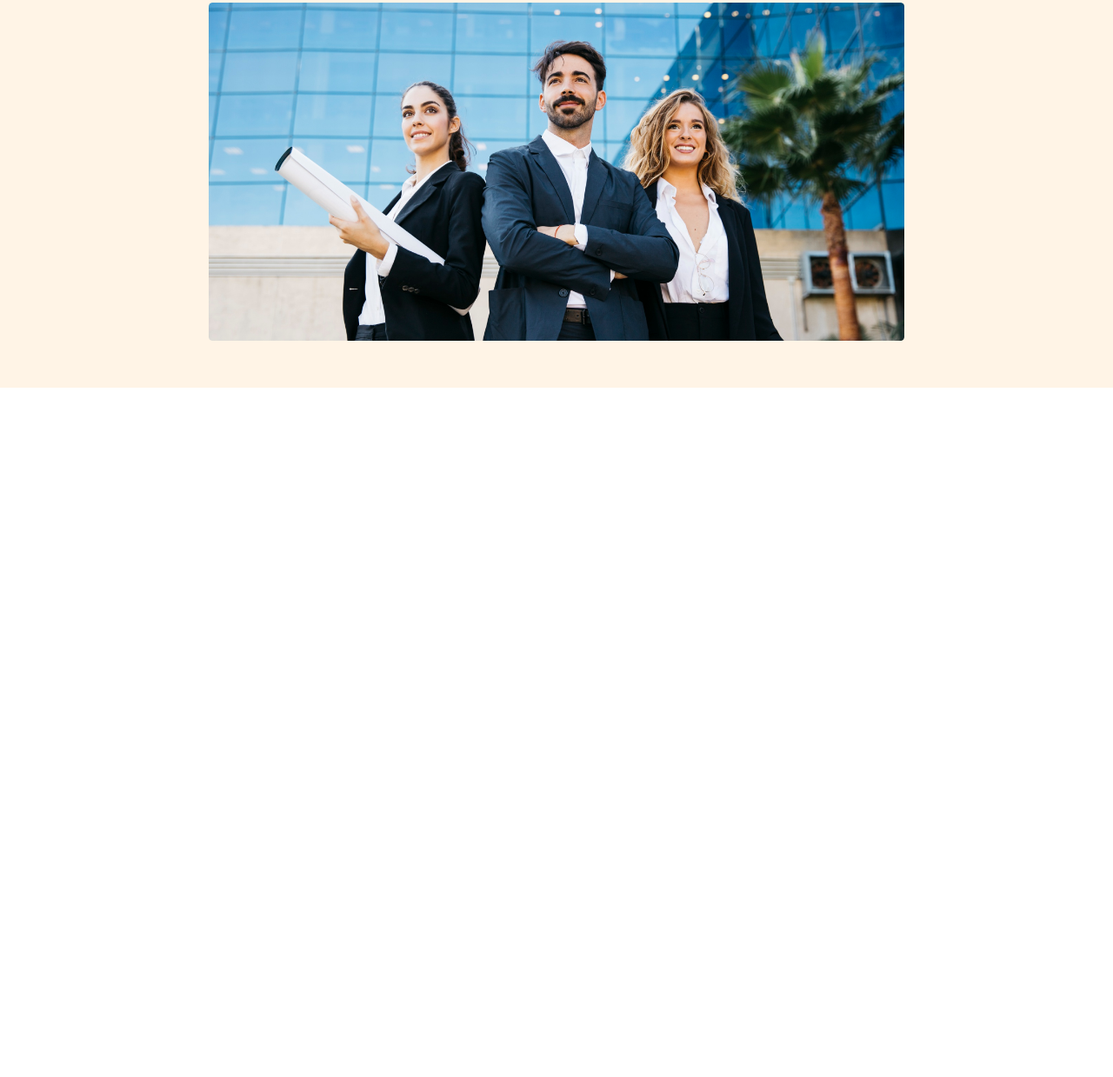
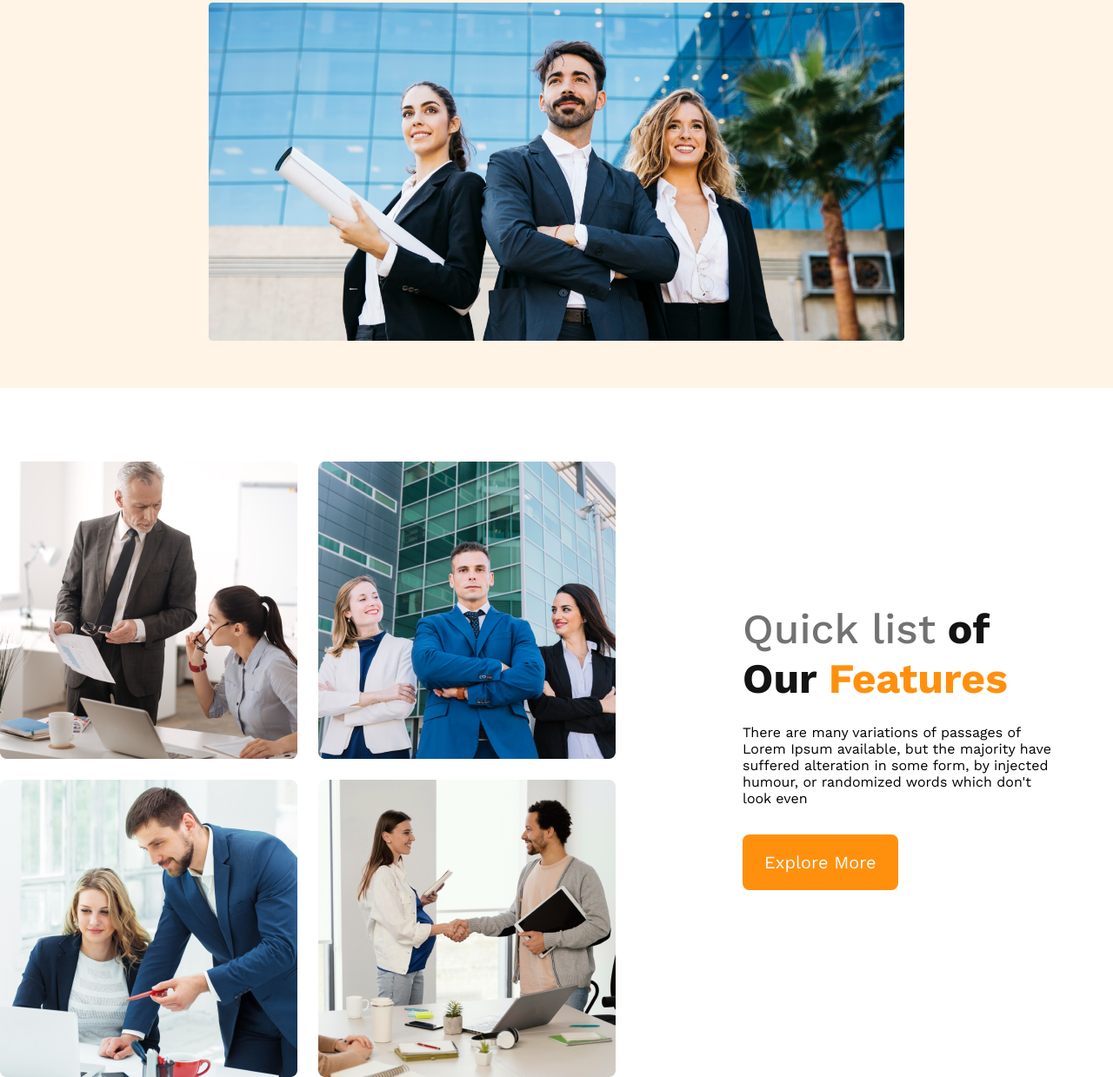
Before and after one commit to akikhossain/g3-architect-website-, a plain HTML site: page index.html in a window 1280 px wide. Shown: the part 544-1783 px from the top of the page at 87% size. Before the commit the page ends 990 px from the top, so only its background shows below. Drawn offline with nearby package versions, Linux system fonts and the light colour scheme.

Commit message:
features content added

```diff
--- a/index.html
+++ b/index.html
@@ -32,7 +32,33 @@
         <img src="images/banner.png" alt="" />
       </div>
     </header>
-    <main></main>
+
+    <!-- finish header part -->
+
+    <main>
+      <!-- features section -->
+      <section class="teams-container">
+        <div class="teams-img-container">
+          <img src="images/team1.png" alt="" />
+          <img src="images/team2.png" alt="" />
+          <img src="images/team3.png" alt="" />
+          <img src="images/team4.png" alt="" />
+        </div>
+        <div class="teams-content">
+          <h3 class="teams-title">
+            <span class="quick-list">Quick list</span>
+            <span class="of-our">of Our</span>
+            <span class="features">Features</span>
+          </h3>
+          <p class="teams-description">
+            There are many variations of passages of Lorem Ipsum available, but
+            the majority have suffered alteration in some form, by injected
+            humour, or randomized words which don't look even
+          </p>
+          <button class="btn-primary">Explore More</button>
+        </div>
+      </section>
+    </main>
     <footer></footer>
   </body>
 </html>
--- a/styles.css/architect.css
+++ b/styles.css/architect.css
@@ -13,6 +13,7 @@
 header {
   background: rgba(255, 144, 14, 0.1);
   padding: 50px 240px;
+  margin-bottom: 85px;
 }
 nav {
   display: flex;
@@ -69,6 +70,47 @@ nav li a {
   width: 100%;
 }
 
+/* main section style */
+
+main {
+  max-width: 1440px;
+  margin: 0 auto;
+}
+
+.teams-container {
+  display: flex;
+  align-items: center;
+  gap: 76px;
+}
+.teams-img-container {
+  display: grid;
+  grid-template-columns: repeat(2, 1fr);
+  gap: 1.5rem;
+}
+.teams-content {
+  padding-left: 70px;
+  padding-right: 70px;
+}
+.teams-title {
+  margin-bottom: 24px;
+  font-size: 3rem;
+  color: #727272;
+}
+.teams-description {
+  margin-bottom: 32px;
+}
+.quick-list {
+  color: #727272;
+  font-weight: 500;
+}
+.of-our {
+  color: #131313;
+  font-weight: 700;
+}
+.features {
+  color: #ff900e;
+  font-weight: 700;
+}
 /* responsive style  */
 
 /* mobile device */
```
